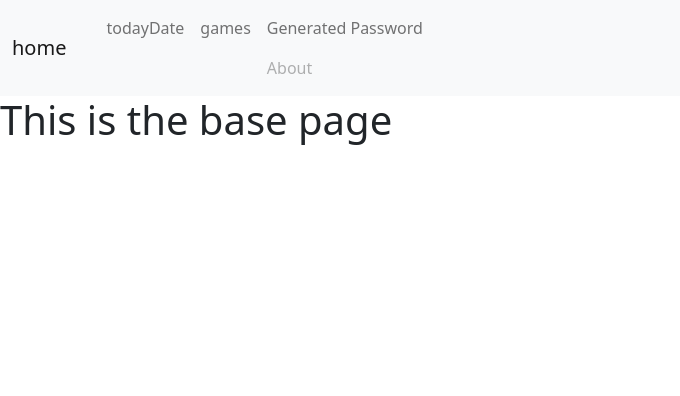
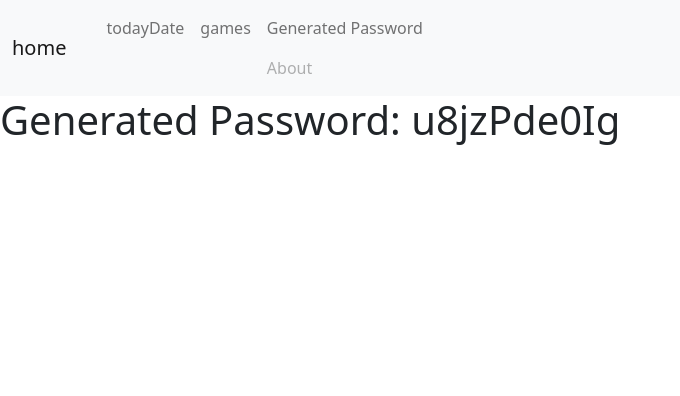
Before and after one commit to T-Python-OCT9/LAB_DJANGO_TEMPLATES, a Django app: page /random/password/ in a window 1280 px wide. Shown: the top 396 px of the page, without its empty margins (0-680 px from the left). Run offline with Django 4.2, Linux system fonts and the light colour scheme.

Commit message:
onlyingeritance

```diff
--- a/proj_Temp/temp/Templates/timp_html/base.html
+++ b/proj_Temp/temp/Templates/timp_html/base.html
@@ -17,21 +17,23 @@
                 <a class="nav-link active"current="page" href="home"></a>
               </li>
               <li class="nav-item">
-                <a class="nav-link" href="today/">todayDate</a>
+                <a class="nav-link" href= "{% url 'proj_Temp:todayDate'%}">todayDate</a>
               </li>
               <li class="nav-item">
-                <a class="nav-link" href="favs/games/">games</a>
+                <a class="nav-link" href="{% url 'proj_Temp:Fave_Games'%}">games</a>
               <li class="nav-item">
-                <a class="nav-link " href="random/password/">Generated Password</a>
+                <a class="nav-link " href="{% url 'proj_Temp:Pass'%}">Generated Password</a>
                 <a class="nav-link disabled">About</a>
               </li>
             </ul>
           </div>
         </div>
       </nav>
+      {% block content %}
+        <h1>This is the home page</h1>
+        {% endblock %}
       <script src="https://cdn.jsdelivr.net/npm/bootstrap@5.2.2/dist/js/bootstrap.bundle.min.js" integrity="sha384-OERcA2EqjJCMA+/3y+gxIOqMEjwtxJY7qPCqsdltbNJuaOe923+mo//f6V8Qbsw3" crossorigin="anonymous"></script>
-        {% block body %}
-        <h1>This is the base page</h1>
-        {% endblock %}
+
+
     </body>
 </html>
```
